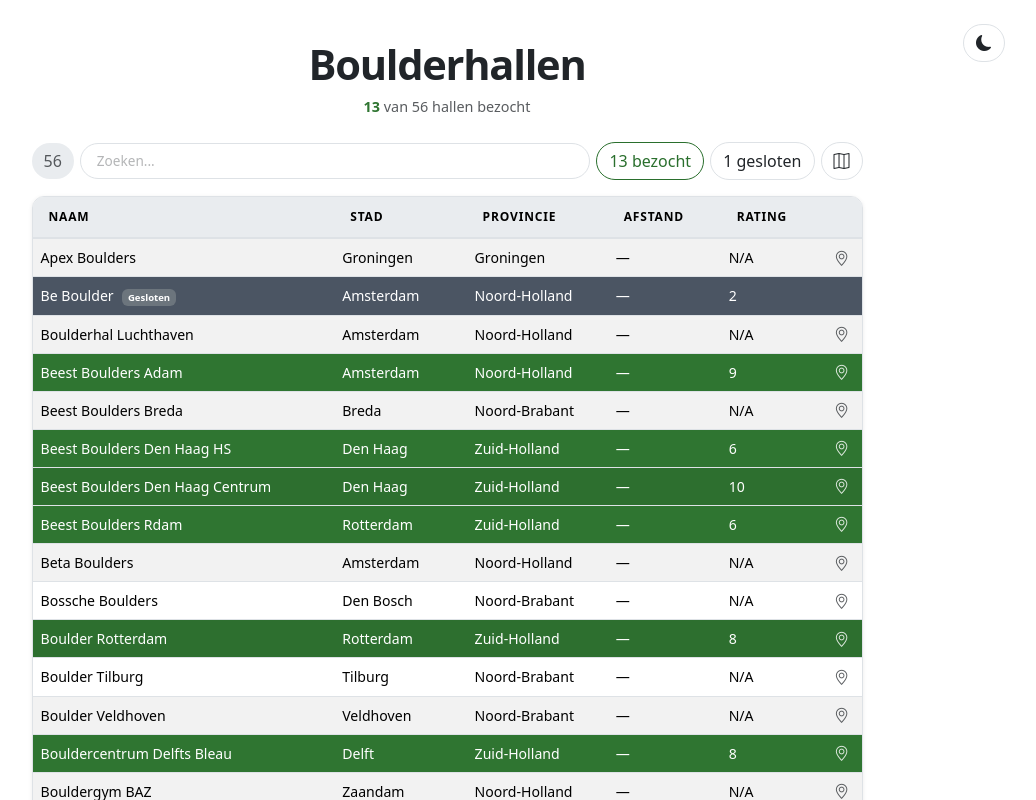
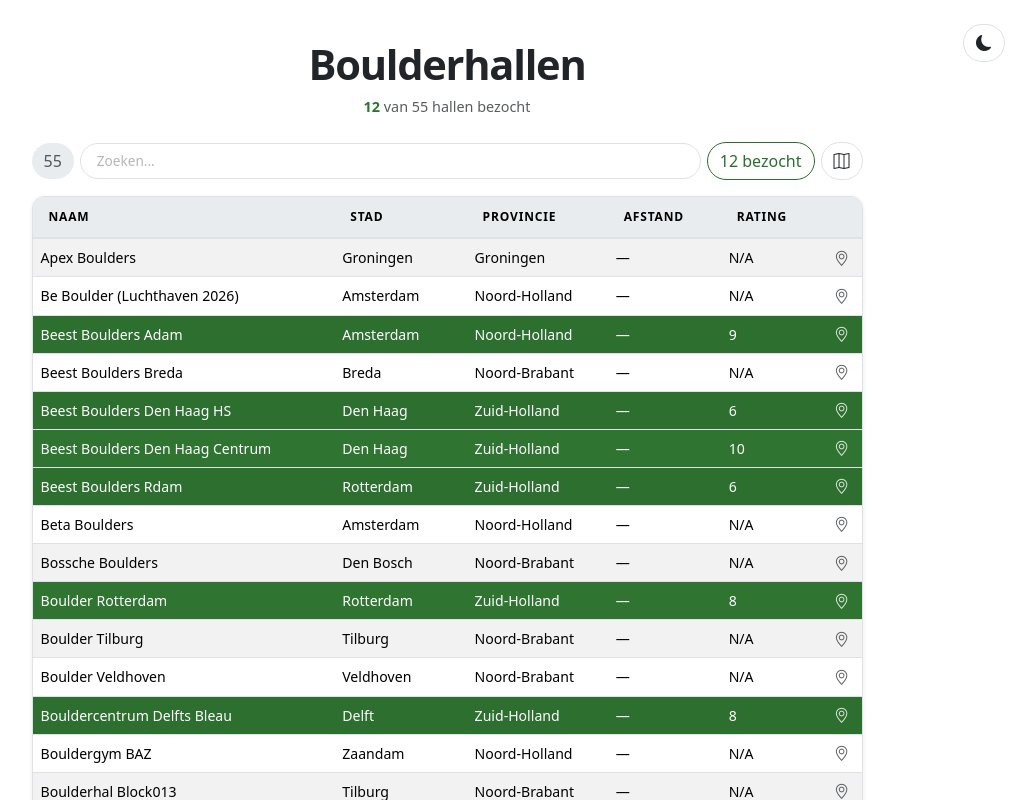
Before and after one commit to Soham-Chatt/boulder, a Next.js app: page / in a window 1280 px wide. Shown: the top 800 px of the page, without its empty margins (193-1229 px from the left). Built offline with nearby package versions, Linux system fonts and the light colour scheme; no server answers.

Commit message:
simplify: remove NAME_OVERRIDES, use pofzak.nl name for luchthaven entry

```diff
--- a/src/halls.json
+++ b/src/halls.json
@@ -11,26 +11,15 @@
     "geocodeSource": "manual"
   },
   {
-    "name": "Be Boulder",
+    "name": "Be Boulder (Luchthaven 2026)",
     "city": "Amsterdam",
     "province": "Noord-Holland",
     "latitude": 52.3395626,
     "longitude": 4.8418298,
-    "visited": true,
-    "rating": 2,
-    "closed": true,
-    "geocodeSource": "manual"
-  },
-  {
-    "name": "Boulderhal Luchthaven",
-    "city": "Amsterdam",
-    "province": "Noord-Holland",
-    "latitude": 52.3105,
-    "longitude": 4.7639,
     "visited": false,
     "rating": "N/A",
     "closed": false,
-    "geocodeSource": "city-fallback"
+    "geocodeSource": "manual"
   },
   {
     "name": "Beest Boulders Adam",
```
Also changed, not shown: scripts/update-halls.js (+1 -19 lines).
